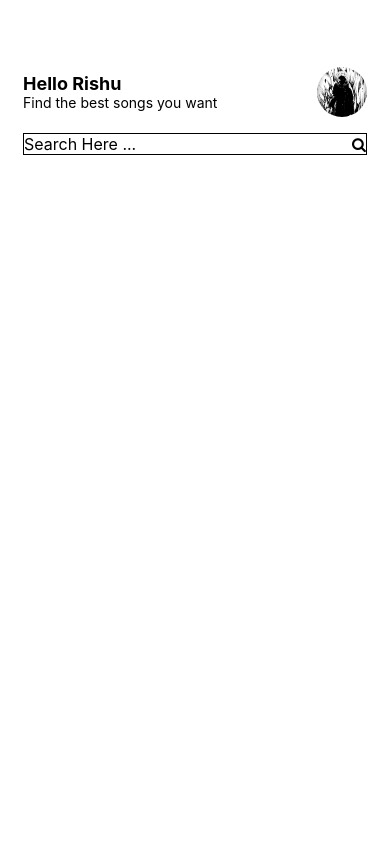
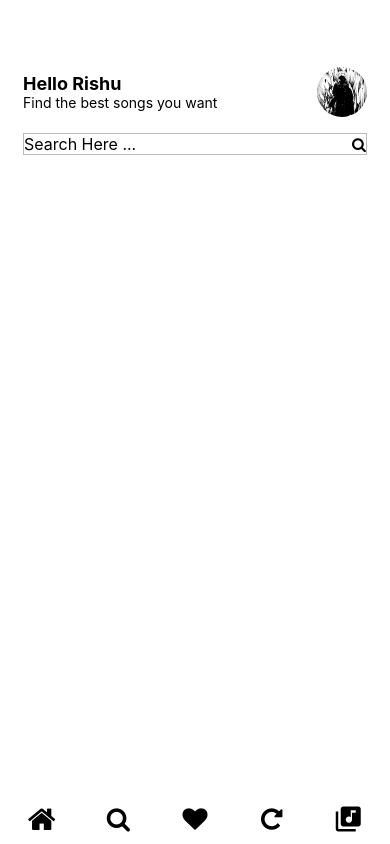
Before and after one commit to Rishabh870/music-player, a React Native app: screen / in a window 390 px wide. Built offline with nearby package versions, Linux system fonts and the light colour scheme.

Commit message:
Navbar added

```diff
--- a/App.js
+++ b/App.js
@@ -1,10 +1,13 @@
 import { StatusBar } from 'expo-status-bar';
 import { StyleSheet, Text, View } from 'react-native';
 import Header from './acitivity/Header';
+import Navbar from './acitivity/Navbar';
 export default function App() {
   return (
     <View style={styles.container}>
       <Header />
+      <View style={styles.content}>{/* Content of your app */}</View>
+      <Navbar />
       <StatusBar style='auto' />
     </View>
   );
@@ -16,4 +19,8 @@ const styles = StyleSheet.create({
     backgroundColor: '#fff',
     paddingTop: 35,
   },
+  content: {
+    flex: 1,
+    paddingBottom: 50, // Adjust this value to provide enough space for the navbar
+  },
 });
--- a/acitivity/Header.js
+++ b/acitivity/Header.js
@@ -1,5 +1,3 @@
-import { Button } from '@rneui/base';
-import React from 'react';
 import {
   StyleSheet,
   SafeAreaView,
@@ -42,8 +40,9 @@ const styles = StyleSheet.create({
     alignItems: 'center',
     backgroundColor: 'transparent',
     borderWidth: 1,
+    borderColor: '#B2BEB5',
     paddingHorizontal: 20,
-    paddingVertical: 20,
+    paddingVertical: 13,
   },
   input: {
     flex: 1,
--- /dev/null
+++ b/acitivity/Navbar.js
@@ -0,0 +1,50 @@
+import { StyleSheet, Text, View, TouchableOpacity } from 'react-native';
+import Icon from 'react-native-vector-icons/FontAwesome';
+import Icons from 'react-native-vector-icons/MaterialIcons';
+
+const style = StyleSheet.create({
+  button: {
+    width: 70,
+    alignItems: 'center',
+    justifyContent: 'center',
+  },
+  Navbar: {
+    flexDirection: 'row',
+    justifyContent: 'space-evenly',
+    height: 50,
+  },
+});
+
+function Navbar() {
+  return (
+    <View style={style.Navbar}>
+      <View style={style.button}>
+        <TouchableOpacity>
+          <Icon name='home' size={30} color='black' />
+        </TouchableOpacity>
+      </View>
+      <View style={style.button}>
+        <TouchableOpacity>
+          <Icon name='search' size={25} color='black' />
+        </TouchableOpacity>
+      </View>
+      <View style={style.button}>
+        <TouchableOpacity>
+          <Icon name='heart' size={25} color='black' />
+        </TouchableOpacity>
+      </View>
+      <View style={style.button}>
+        <TouchableOpacity>
+          <Icon name='repeat' size={25} color='black' />
+        </TouchableOpacity>
+      </View>
+      <View style={style.button}>
+        <TouchableOpacity>
+          <Icons name='library-music' size={30} color='black' />
+        </TouchableOpacity>
+      </View>
+    </View>
+  );
+}
+
+export default Navbar;
```
